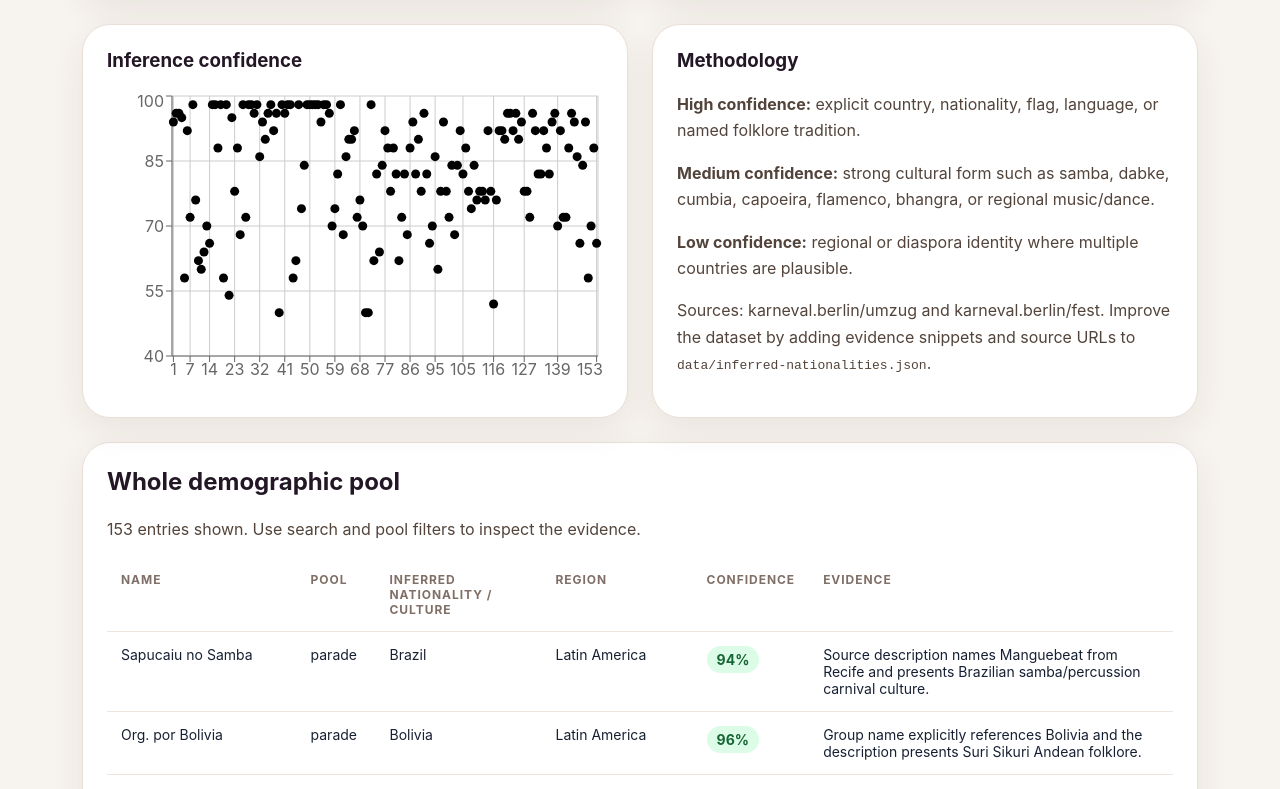
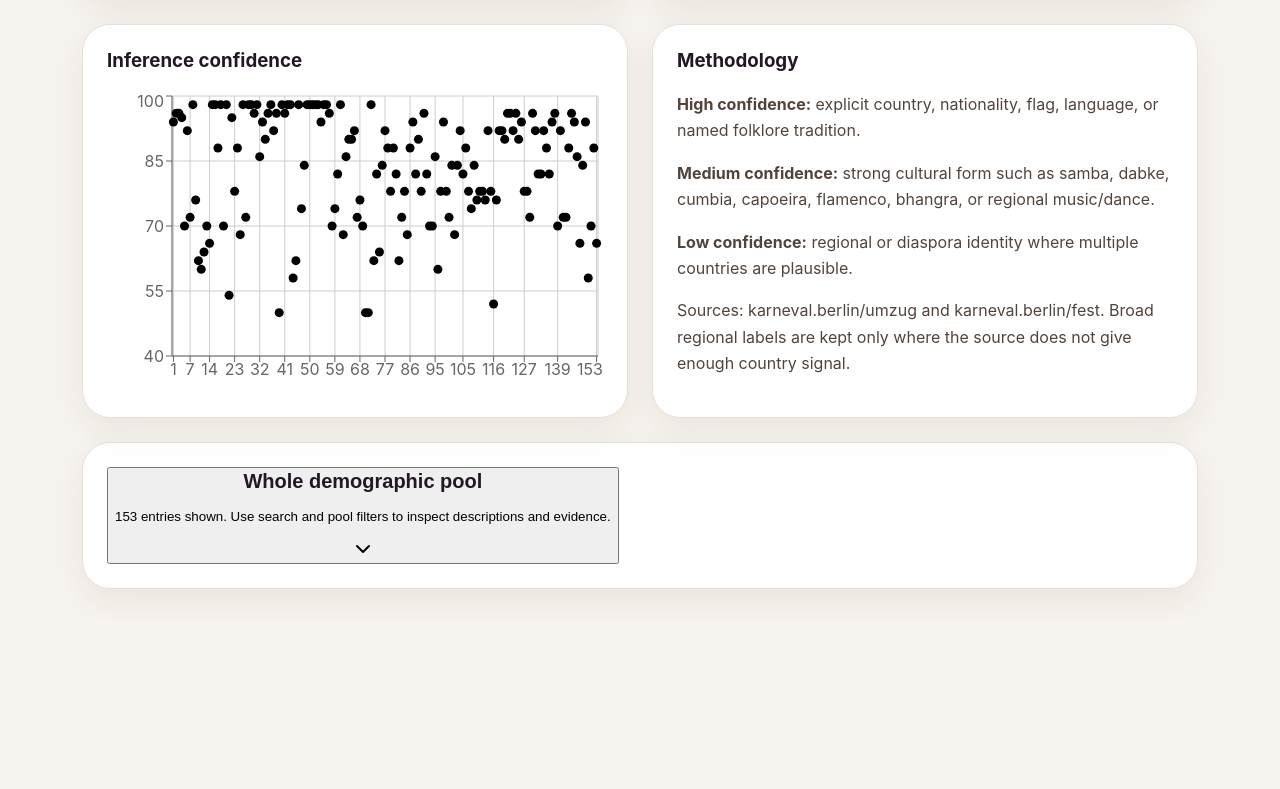
Before and after one commit to alopes2/karneval-statistics, a React (Vite) app: page / in a window 1280 px wide. Shown: the part 1237-2026 px from the top of the page. After the commit the page ends 1858 px from the top, so only its background shows below. Built offline with nearby package versions, Linux system fonts and the light colour scheme.

Commit message:
Show sample data in accordion with descriptions

```diff
--- a/src/main.jsx
+++ b/src/main.jsx
@@ -1,11 +1,25 @@
 import React, { useMemo, useState } from 'react';
 import { createRoot } from 'react-dom/client';
 import { Bar, BarChart, CartesianGrid, Cell, Pie, PieChart, ResponsiveContainer, Scatter, ScatterChart, Tooltip, XAxis, YAxis } from 'recharts';
-import { Globe2, MapPinned, Music2, Search, ShieldQuestion } from 'lucide-react';
+import { ChevronDown, Globe2, MapPinned, Music2, Search, ShieldQuestion } from 'lucide-react';
 import entries from '../data/inferred-nationalities.json';
+import { entryOverrides } from './dataOverrides';
 import './styles.css';
 
 const COLORS = ['#fb7185', '#f97316', '#facc15', '#4ade80', '#22c55e', '#2dd4bf', '#38bdf8', '#818cf8', '#c084fc', '#f472b6'];
+
+function withDerivedDescriptions(rows) {
+  return rows.map(row => {
+    const override = entryOverrides[row.id] || {};
+    return {
+      ...row,
+      ...override,
+      description: override.description || row.description || row.evidence,
+    };
+  });
+}
+
+const enrichedEntries = withDerivedDescriptions(entries);
 
 function countBy(rows, key) {
   return Object.entries(rows.reduce((acc, row) => {
@@ -29,18 +43,33 @@ function ChartCard({ title, children }) {
 }
 
 function DataTable({ rows }) {
-  return <div className="tableWrap"><table><thead><tr><th>Name</th><th>Pool</th><th>Inferred nationality / culture</th><th>Region</th><th>Confidence</th><th>Evidence</th></tr></thead><tbody>{rows.map(row => <tr key={row.id}><td data-label="Name">{row.name}</td><td data-label="Pool">{row.pool}</td><td data-label="Inferred nationality / culture">{row.country}</td><td data-label="Region">{row.region}</td><td data-label="Confidence"><span className={`pill ${row.confidence >= 85 ? 'high' : row.confidence >= 65 ? 'medium' : 'low'}`}>{row.confidence}%</span></td><td data-label="Evidence">{row.evidence}</td></tr>)}</tbody></table></div>;
+  return <div className="tableWrap"><table><thead><tr><th>Name</th><th>Pool</th><th>Inferred nationality / culture</th><th>Region</th><th>Confidence</th><th>Description</th><th>Evidence</th></tr></thead><tbody>{rows.map(row => <tr key={row.id}><td data-label="Name">{row.name}</td><td data-label="Pool">{row.pool}</td><td data-label="Inferred nationality / culture">{row.country}</td><td data-label="Region">{row.region}</td><td data-label="Confidence"><span className={`pill ${row.confidence >= 85 ? 'high' : row.confidence >= 65 ? 'medium' : 'low'}`}>{row.confidence}%</span></td><td data-label="Description">{row.description}</td><td data-label="Evidence">{row.evidence}</td></tr>)}</tbody></table></div>;
+}
+
+function SampleDataAccordion({ title, rows }) {
+  const [isOpen, setIsOpen] = useState(false);
+
+  return <section className="card sampleAccordion">
+    <button className="accordionToggle" type="button" onClick={() => setIsOpen(open => !open)} aria-expanded={isOpen}>
+      <div>
+        <h2>{title}</h2>
+        <p>{rows.length} entries shown. Use search and pool filters to inspect descriptions and evidence.</p>
+      </div>
+      <ChevronDown className={isOpen ? 'chevron open' : 'chevron'} size={24} aria-hidden="true" />
+    </button>
+    {isOpen && <DataTable rows={rows} />}
+  </section>;
 }
 
 function App() {
   const [pool, setPool] = useState('all');
   const [query, setQuery] = useState('');
-  const filtered = useMemo(() => entries.filter(row => (pool === 'all' || row.pool === pool) && `${row.name} ${row.country} ${row.region} ${row.evidence}`.toLowerCase().includes(query.toLowerCase())), [pool, query]);
+  const filtered = useMemo(() => enrichedEntries.filter(row => (pool === 'all' || row.pool === pool) && `${row.name} ${row.country} ${row.region} ${row.description} ${row.evidence}`.toLowerCase().includes(query.toLowerCase())), [pool, query]);
   const countryData = countBy(filtered, 'country').slice(0, 14);
   const regionData = countBy(filtered, 'region');
   const scatter = filtered.map((row, i) => ({ x: i + 1, y: row.confidence, name: row.name, country: row.country }));
-  const parade = entries.filter(row => row.pool === 'parade');
-  const fest = entries.filter(row => row.pool === 'street-fest');
+  const parade = enrichedEntries.filter(row => row.pool === 'parade');
+  const fest = enrichedEntries.filter(row => row.pool === 'street-fest');
 
   return <main>
     <section className="hero">
@@ -48,16 +77,16 @@ function App() {
       <h1>Nationality and cultural signal explorer</h1>
       <p className="lede">A front-end landing page for inferred nationalities and cultural identities across the parade and street-fest programme. This is not passport-demographic data; each row is inferred from public names, descriptions, cultural forms, languages, and country references.</p>
       <div className="metrics">
-        <Metric icon={Globe2} label="inferred entries" value={entries.length} note="expanded source-backed sample" />
+        <Metric icon={Globe2} label="inferred entries" value={enrichedEntries.length} note="expanded source-backed sample" />
         <Metric icon={MapPinned} label="parade sample" value={parade.length} />
         <Metric icon={Music2} label="street-fest sample" value={fest.length} />
-        <Metric icon={ShieldQuestion} label="avg. confidence" value={`${avgConfidence(entries)}%`} />
+        <Metric icon={ShieldQuestion} label="avg. confidence" value={`${avgConfidence(enrichedEntries)}%`} />
       </div>
     </section>
 
     <section className="controls card">
       <div className="field"><label>Pool</label><select value={pool} onChange={event => setPool(event.target.value)}><option value="all">Whole demographic pool</option><option value="parade">Parade sample pool</option><option value="street-fest">Street fest</option></select></div>
-      <div className="search"><Search size={18} /><input placeholder="Search country, group, evidence..." value={query} onChange={event => setQuery(event.target.value)} /></div>
+      <div className="search"><Search size={18} /><input placeholder="Search country, group, description, evidence..." value={query} onChange={event => setQuery(event.target.value)} /></div>
     </section>
 
     <section className="grid two">
@@ -67,10 +96,10 @@ function App() {
 
     <section className="grid two">
       <ChartCard title="Inference confidence"><ResponsiveContainer width="100%" height={300}><ScatterChart><CartesianGrid /><XAxis dataKey="x" name="entry" /><YAxis dataKey="y" name="confidence" domain={[40, 100]} /><Tooltip cursor={{ strokeDasharray: '3 3' }} formatter={(value, name, props) => [`${value}%`, props.payload.name]} /><Scatter data={scatter} /></ScatterChart></ResponsiveContainer></ChartCard>
-      <section className="card methodology"><h3>Methodology</h3><p><strong>High confidence:</strong> explicit country, nationality, flag, language, or named folklore tradition.</p><p><strong>Medium confidence:</strong> strong cultural form such as samba, dabke, cumbia, capoeira, flamenco, bhangra, or regional music/dance.</p><p><strong>Low confidence:</strong> regional or diaspora identity where multiple countries are plausible.</p><p>Sources: karneval.berlin/umzug and karneval.berlin/fest. Improve the dataset by adding evidence snippets and source URLs to <code>data/inferred-nationalities.json</code>.</p></section>
+      <section className="card methodology"><h3>Methodology</h3><p><strong>High confidence:</strong> explicit country, nationality, flag, language, or named folklore tradition.</p><p><strong>Medium confidence:</strong> strong cultural form such as samba, dabke, cumbia, capoeira, flamenco, bhangra, or regional music/dance.</p><p><strong>Low confidence:</strong> regional or diaspora identity where multiple countries are plausible.</p><p>Sources: karneval.berlin/umzug and karneval.berlin/fest. Broad regional labels are kept only where the source does not give enough country signal.</p></section>
     </section>
 
-    <section className="card"><div className="sectionHeader"><div><h2>{pool === 'all' ? 'Whole demographic pool' : pool === 'parade' ? 'Parade sample pool' : 'Street fest pool'}</h2><p>{filtered.length} entries shown. Use search and pool filters to inspect the evidence.</p></div></div><DataTable rows={filtered} /></section>
+    <SampleDataAccordion title={pool === 'all' ? 'Whole demographic pool' : pool === 'parade' ? 'Parade sample pool' : 'Street fest pool'} rows={filtered} />
   </main>;
 }
 
```
